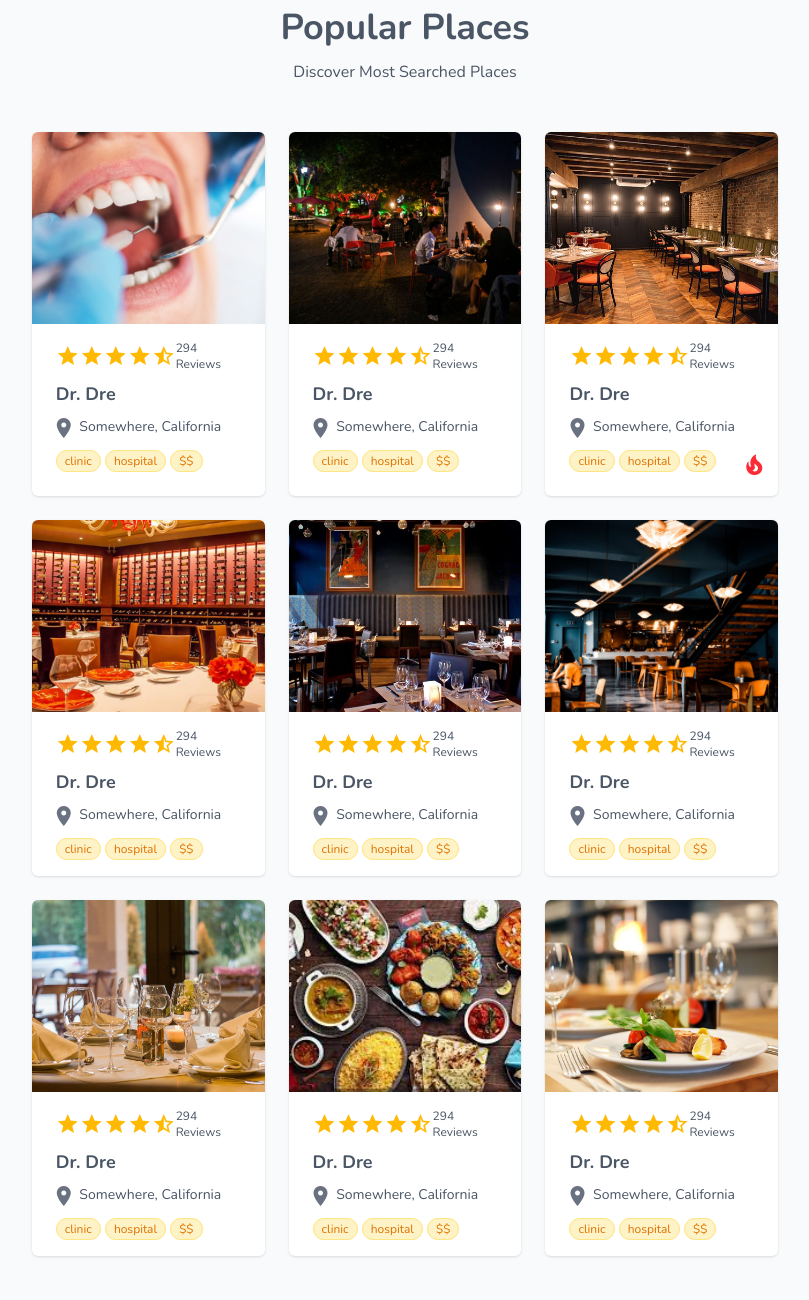
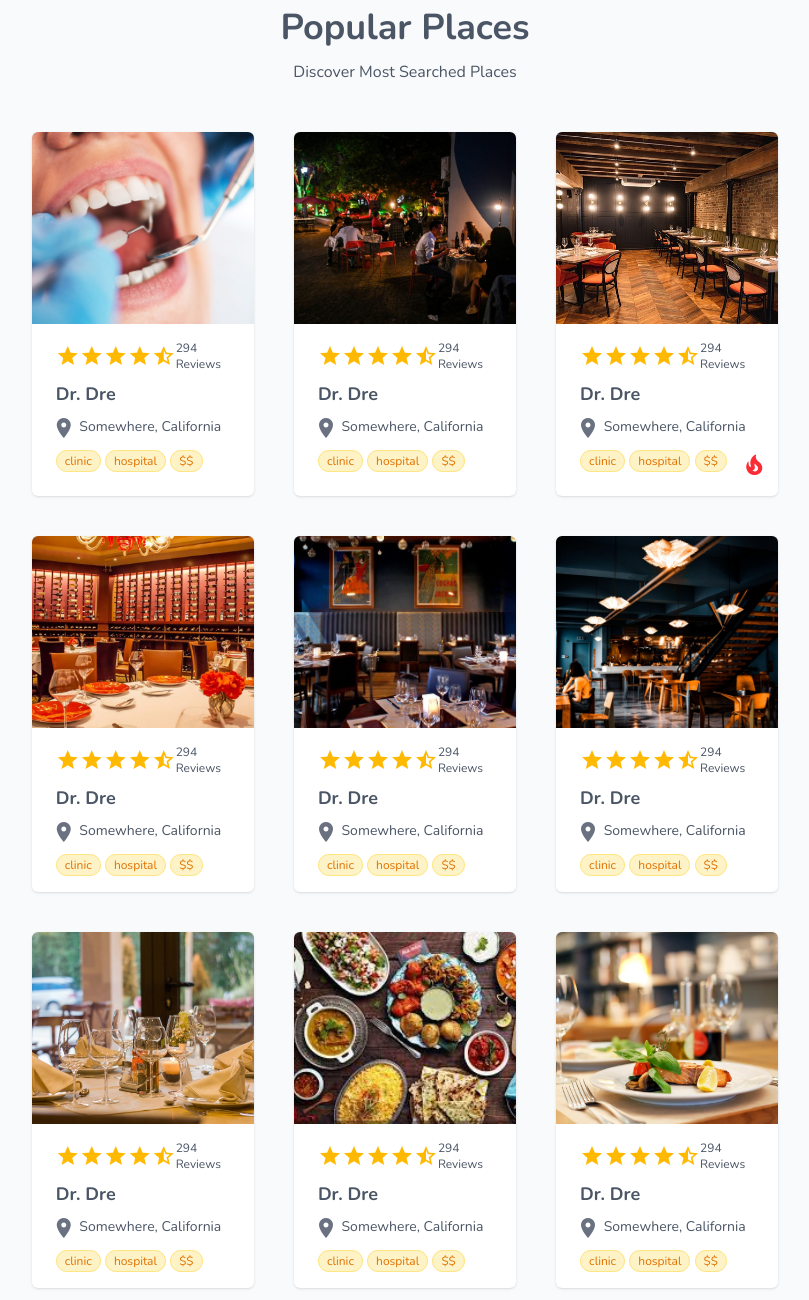
Before and after one commit to johnsonbhaskaran/Tailwind-Projects, a website built with Vite: page tail-biz-listing/index.html in a window 1280 px wide. Shown: the part 920-2220 px from the top of the page, without its empty margins (235-1044 px from the left). Built offline with nearby package versions, Linux system fonts and the light colour scheme; files whose address does not match are found by name.

Commit message:
Tweaks: Popular places section

```diff
--- a/tail-biz-listing/index.html
+++ b/tail-biz-listing/index.html
@@ -109,11 +109,12 @@
           <p>Discover Most Searched Places</p>
         </div>
         <div>
-          <div class="gap-6 grid grid-cols-3 mx-auto">
+          <div class="gap-10 grid grid-cols-3 mx-auto">
             <!-- card 1 -->
-            <div class="bg-white shadow rounded-md max-w-xl overflow-hidden">
+            <div class="bg-white shadow rounded-md  overflow-hidden hover:shadow-xl transition-all">
               <div class="h-48 overflow-hidden">
-                <img src="./assets/images//skynews-dentist-generic_5393494.jpg" class="w-full h-48 object-cover" alt="">
+                <img src="./assets/images//skynews-dentist-generic_5393494.jpg" class="w-full h-full object-cover"
+                  alt="">
               </div>
               <div class="space-y-2 px-6 py-4">
                 <!-- stars -->
@@ -141,9 +142,9 @@
               </div>
             </div>
             <!-- card 2 -->
-            <div class="bg-white shadow rounded-md max-w-xl overflow-hidden">
+            <div class="bg-white shadow rounded-md  overflow-hidden hover:shadow-xl transition-all">
               <div class="h-48 overflow-hidden">
-                <img src="./assets/images/res-pic (1).jpeg" class="w-full h-48 object-cover" alt="">
+                <img src="./assets/images/res-pic (1).jpeg" class="w-full h-full object-cover" alt="">
               </div>
               <div class="space-y-2 px-6 py-4">
                 <!-- stars -->
@@ -171,9 +172,9 @@
               </div>
             </div>
             <!-- card 3 -->
-            <div class="bg-white shadow rounded-md max-w-xl overflow-hidden">
+            <div class="bg-white shadow rounded-md  overflow-hidden hover:shadow-xl transition-all">
               <div class="h-48 overflow-hidden">
-                <img src="./assets/images/res-pic (1).jpg" class="w-full h-48 object-cover" alt="">
+                <img src="./assets/images/res-pic (1).jpg" class="w-full h-full object-cover" alt="">
               </div>
               <div class="relative space-y-2 px-6 py-4">
                 <!-- stars -->
@@ -203,9 +204,9 @@
               </div>
             </div>
             <!-- card 4 -->
-            <div class="bg-white shadow rounded-md max-w-xl overflow-hidden">
+            <div class="bg-white shadow rounded-md  overflow-hidden hover:shadow-xl transition-all">
               <div class="h-48 overflow-hidden">
-                <img src="./assets/images/res-pic (2).jpg" class="w-full h-48 object-cover" alt="">
+                <img src="./assets/images/res-pic (2).jpg" class="w-full h-full object-cover" alt="">
               </div>
               <div class="space-y-2 px-6 py-4">
                 <!-- stars -->
@@ -233,9 +234,9 @@
               </div>
             </div>
             <!-- card 5 -->
-            <div class="bg-white shadow rounded-md max-w-xl overflow-hidden">
+            <div class="bg-white shadow rounded-md  overflow-hidden hover:shadow-xl transition-all">
               <div class="h-48 overflow-hidden">
-                <img src="./assets/images/res-pic (3).jpg" class="w-full h-48 object-cover" alt="">
+                <img src="./assets/images/res-pic (3).jpg" class="w-full h-full object-cover" alt="">
               </div>
               <div class="space-y-2 px-6 py-4">
                 <!-- stars -->
@@ -263,9 +264,9 @@
               </div>
             </div>
             <!-- card 6 -->
-            <div class="bg-white shadow rounded-md max-w-xl overflow-hidden">
+            <div class="bg-white shadow rounded-md  overflow-hidden hover:shadow-xl transition-all">
               <div class="h-48 overflow-hidden">
-                <img src="./assets/images/res-pic (5).jpg" class="w-full h-48 object-cover" alt="">
+                <img src="./assets/images/res-pic (5).jpg" class="w-full h-full object-cover" alt="">
               </div>
               <div class="space-y-2 px-6 py-4">
                 <!-- stars -->
@@ -293,9 +294,9 @@
               </div>
             </div>
             <!-- card 7 -->
-            <div class="bg-white shadow rounded-md max-w-xl overflow-hidden">
+            <div class="bg-white shadow rounded-md  overflow-hidden hover:shadow-xl transition-all">
               <div class="h-48 overflow-hidden">
-                <img src="./assets/images/res-pic (4).jpg" class="w-full h-48 object-cover" alt="">
+                <img src="./assets/images/res-pic (4).jpg" class="w-full h-full object-cover" alt="">
               </div>
               <div class="space-y-2 px-6 py-4">
                 <!-- stars -->
@@ -323,9 +324,9 @@
               </div>
             </div>
             <!-- card 8 -->
-            <div class="bg-white shadow rounded-md max-w-xl overflow-hidden">
+            <div class="bg-white shadow rounded-md  overflow-hidden hover:shadow-xl transition-all">
               <div class="h-48 overflow-hidden">
-                <img src="./assets/images/res-pic (6).jpg" class="w-full h-48 object-cover" alt="">
+                <img src="./assets/images/res-pic (6).jpg" class="w-full h-full object-cover" alt="">
               </div>
               <div class="space-y-2 px-6 py-4">
                 <!-- stars -->
@@ -353,9 +354,9 @@
               </div>
             </div>
             <!-- card 9 -->
-            <div class="bg-white shadow rounded-md max-w-xl overflow-hidden">
+            <div class="bg-white shadow rounded-md  overflow-hidden hover:shadow-xl transition-all">
               <div class="h-48 overflow-hidden">
-                <img src="./assets/images/res-pic (7).jpg" class="w-full h-48 object-cover" alt="">
+                <img src="./assets/images/res-pic (7).jpg" class="w-full h-full object-cover" alt="">
               </div>
               <div class="space-y-2 px-6 py-4">
                 <!-- stars -->
```
